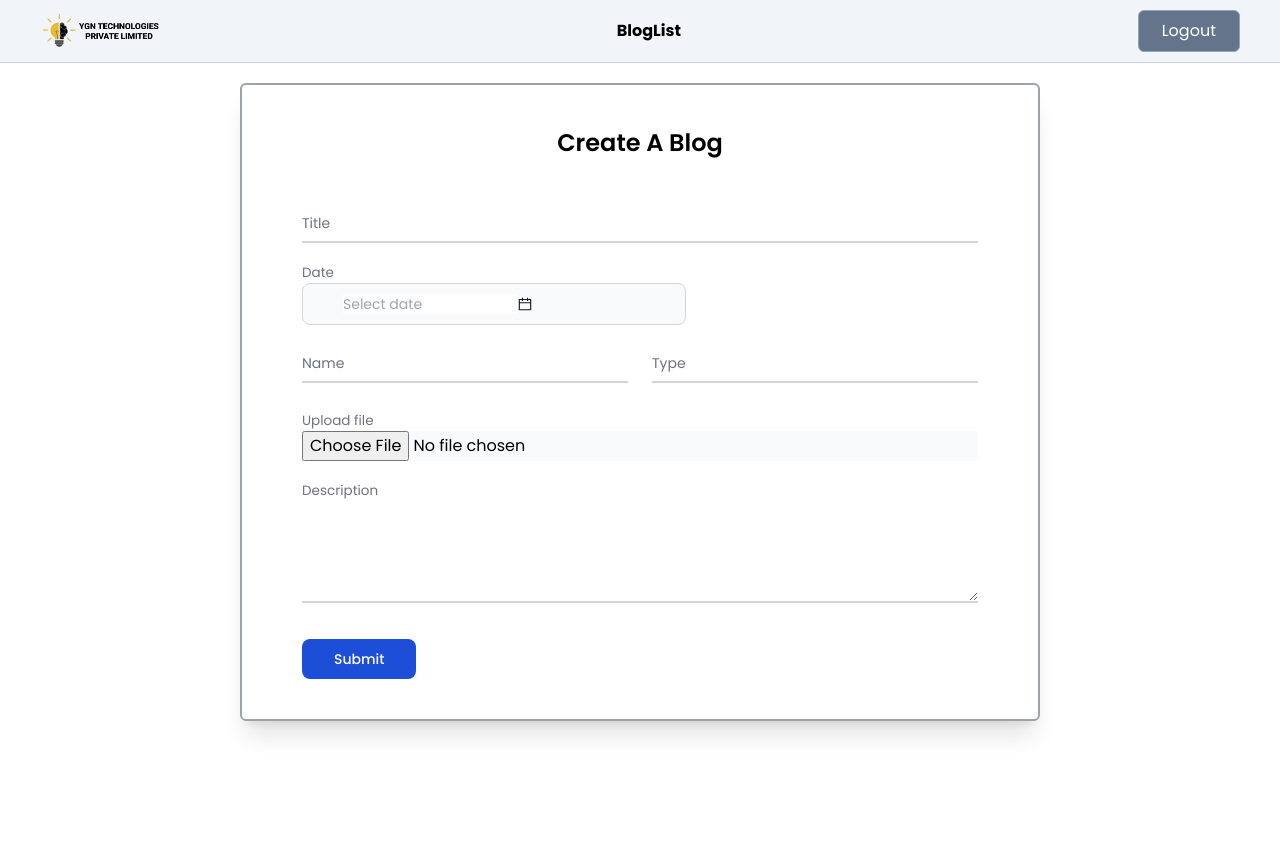
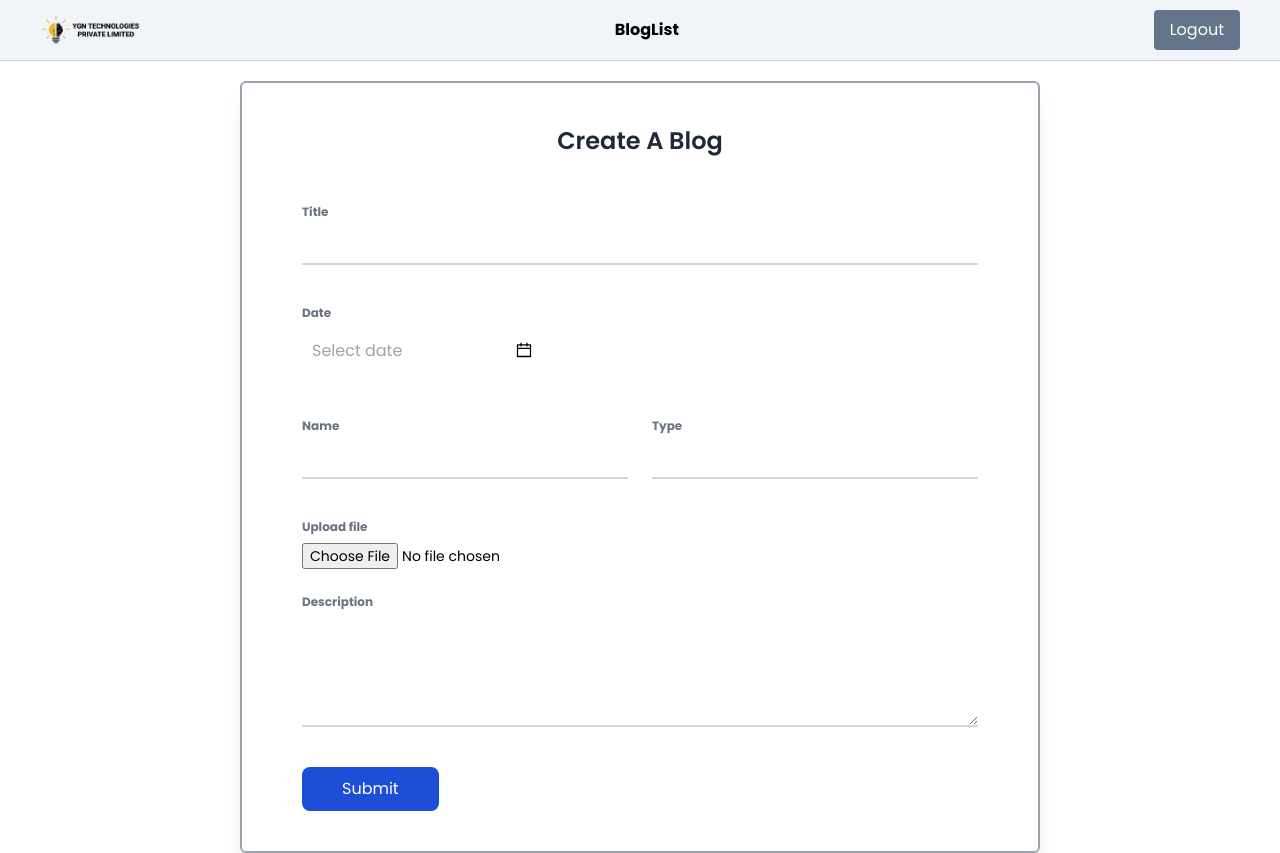
Before and after one commit to ygntechnologies/ygn-admin, a React (Create React App) app: page / in a window 1280 px wide. Before the commit the page ends 800 px from the top, so only its background shows below. Built offline with nearby package versions, Linux system fonts and the light colour scheme; sample sign-in values are in the browser's storage.

Commit message:
Update Home.jsx

```diff
--- a/src/homepage/Home.jsx
+++ b/src/homepage/Home.jsx
@@ -1,13 +1,15 @@
 import React, { useEffect, useState } from "react";
-import { useNavigate } from "react-router-dom";
+import { useNavigate, useParams } from "react-router-dom";
 import ygn_logo from "../image/ygn.jpg";
 import { baseURL } from "../constant";
 import { DatePicker } from "antd";
-import { useParams } from "react-router-dom";
+import dayjs from "dayjs";
 
 const Home = () => {
-  const [base64Image, setBase64Image] = useState(null);
+  const [base64Image, setBase64Image] = useState(null); // This holds the Cloud URL or Base64 for preview
   const [errorMsg, setErrorMsg] = useState(null);
+  const [isImageProcessing, setIsImageProcessing] = useState(false);
+
   const [formData, setFormData] = useState({
     title: "",
     name: "",
@@ -16,26 +18,46 @@ const Home = () => {
     image: "",
     date: "",
   });
+
   const isLoggedIn = localStorage.getItem("isLoggedIn");
   const navigate = useNavigate();
   const { id } = useParams();
 
+  // 1. Fetch Blog Data for Editing
   const getDataById = async () => {
     try {
+      setErrorMsg(null);
       const response = await fetch(`${baseURL}/get-blog-details?_id=${id}`);
-      if (!response.ok) {
-        throw new Error("Failed to fetch data");
+      if (!response.ok) throw new Error("Failed to fetch data");
+      const responseData = await response.json();
+
+      const data = responseData?.data || {};
+
+      setFormData({
+        title: data.title || "",
+        name: data.name || "",
+        type: data.type || "",
+        description: data.description || "",
+        image: data.image || "",
+        date: data.date || "",
+      });
+
+      // Show existing image (Base64 or URL) in preview
+      if (data.image) {
+        setBase64Image(data.image);
       }
-      const responseData = await response.json();
-      setFormData(responseData?.data);
     } catch (error) {
-      setErrorMsg(error);
+      setErrorMsg("Failed to fetch blog details.");
+      console.error(error);
     }
   };
 
   useEffect(() => {
     if (id) {
       getDataById();
+    } else {
+      setFormData({ title: "", name: "", type: "", description: "", image: "", date: "" });
+      setBase64Image(null);
     }
   }, [id]);
 
@@ -43,234 +65,160 @@ const Home = () => {
     if (isLoggedIn !== "true") {
       navigate("/login");
     }
-  }, [isLoggedIn]);
+  }, [isLoggedIn, navigate]);
 
-  const handleImageChange = (event) => {
+  // 2. ✅ Direct Cloudinary Upload Logic
+  const handleImageChange = async (event) => {
     const file = event.target.files[0];
-    const reader = new FileReader();
+    if (!file) return;
 
-    reader.onloadend = () => {
-      const base64String = reader.result;
-      setFormData((prevData) => ({
-        ...prevData,
-        image: base64String,
-      }));
-      setBase64Image(base64String);
-    };
+    setErrorMsg(null);
+    setIsImageProcessing(true);
 
-    if (file) {
-      reader.readAsDataURL(file);
+    // Prepare Cloudinary Payload
+    const data = new FormData();
+    data.append("file", file);
+    data.append("upload_preset", "ygntechnologies"); //
+    data.append("cloud_name", "dovwuouwx");          //
+    data.append("folder", "ygntechnologies.com");
+
+    try {
+      // POST directly to Cloudinary
+      const resp = await fetch(`https://api.cloudinary.com/v1_1/dovwuouwx/image/upload`, {
+        method: "POST",
+        body: data,
+      });
+
+      const fileData = await resp.json();
+
+      if (fileData.secure_url) {
+        const imageUrl = fileData.secure_url;
+        // Update preview UI
+        setBase64Image(imageUrl);
+        // ✅ Update formData with the URL instead of heavy Base64
+        setFormData((prev) => ({
+          ...prev,
+          image: imageUrl
+        }));
+      } else {
+        throw new Error("Cloudinary upload failed");
+      }
+    } catch (err) {
+      console.error("Cloudinary Error:", err);
+      setErrorMsg("Image upload failed. Check your Cloudinary settings.");
+    } finally {
+      setIsImageProcessing(false);
     }
   };
 
   const handleChange = (e) => {
     const { name, value } = e.target;
-    if (name !== "image") {
-      setFormData((prevData) => ({
-        ...prevData,
-        [name]: value,
-      }));
-    }
+    setFormData((prev) => ({
+      ...prev,
+      [name]: value,
+    }));
   };
 
-  const handleDateChange = (dateString) => {
-    setFormData((prevData) => ({
-      ...prevData,
+  const handleDateChange = (date, dateString) => {
+    setFormData((prev) => ({
+      ...prev,
       date: dateString,
     }));
   };
 
+  // 3. Submit Final Data to your Backend
   const handleSubmit = (e) => {
     e.preventDefault();
     setErrorMsg(null);
-    const options = {
+
+    if (isImageProcessing) {
+      setErrorMsg("Please wait: image is still uploading to cloud.");
+      return;
+    }
+
+    const url = id ? `${baseURL}/edit-blog/${id}` : `${baseURL}/create-blog`;
+
+    fetch(url, {
       method: "POST",
-      headers: {
-        "Content-Type": "application/json",
-      },
+      headers: { "Content-Type": "application/json" },
       body: JSON.stringify(formData),
-    };
-    const url = id ? `${baseURL}/edit-blog/${id}` : `${baseURL}/create-blog`; // Adjust the URL based on the presence of ID
-    fetch(url, options)
+    })
       .then((response) => {
-        if (!response.ok) {
-          setErrorMsg("Something Went Wrong!");
-          throw new Error("Network response was not ok");
-        }
+        if (!response.ok) throw new Error("Server failed to save the blog.");
         return response.json();
       })
       .then(() => {
-        setFormData({
-          title: "",
-          name: "",
-          type: "",
-          description: "",
-          image: "",
-          date: "",
-        });
-        setBase64Image(null);
-        navigate("/blog-list")
+        navigate("/blog-list");
       })
       .catch((error) => {
-        setErrorMsg("Something Went Wrong!");
-        console.error("There was a problem with the fetch operation:", error);
+        console.error("Fetch error:", error);
+        setErrorMsg("Failed to save data. Payload might be too large or server down.");
       });
   };
 
   return (
     <>
       <div className="flex relative justify-between py-[10px] items-center px-[40px] bg-slate-100 border-b border-slate-300 mb-5">
-        <img
-          src={ygn_logo}
-          alt="YGN"
-          className="mix-blend-multiply"
-          style={{ width: "10%" }}
-        />
-        <div
-          onClick={() => navigate("/blog-list")}
-          style={{ cursor: "pointer" }}
-        >
-          <b>BlogList</b>
+        <img src={ygn_logo} alt="YGN" className="mix-blend-multiply w-[100px]" />
+        <div onClick={() => navigate("/blog-list")} className="cursor-pointer font-bold">BlogList</div>
+        <div onClick={() => { localStorage.removeItem("isLoggedIn"); window.location.reload(); }} className="px-4 py-2 bg-slate-500 text-white rounded cursor-pointer">Logout</div>
+      </div>
+
+      <form className="shadow-xl max-w-[800px] w-full mx-auto px-[60px] py-[40px] border-[2px] border-gray-400 rounded-md" onSubmit={handleSubmit}>
+        <h1 className="text-[24px] text-center pb-10 font-semibold text-gray-800">
+          {id ? "Update Blog" : "Create A Blog"}
+        </h1>
+
+        <div className="relative z-0 w-full mb-10 group border-b-2 border-gray-300">
+          <label className="text-xs text-gray-500 font-bold">Title</label>
+          <input type="text" name="title" className="block w-full py-2 outline-none" onChange={handleChange} required value={formData.title} />
         </div>
-        <div
-          onClick={() => {
-            localStorage.removeItem("isLoggedIn");
-            window.location.reload();
-          }}
-          className="px-[23px] py-[8px] border-slate-400 border rounded-md cursor-pointer bg-slate-500 text-white"
-        >
-          Logout
+
+        <div className="relative max-w-sm mb-10">
+          <label className="text-xs text-gray-500 font-bold block mb-2">Date</label>
+          <DatePicker
+            className="w-full p-2.5"
+            placeholder="Select date"
+            value={formData.date ? dayjs(formData.date) : null}
+            onChange={handleDateChange}
+          />
+          {formData.date && <div className="text-xs text-gray-400 mt-2">Saved: {formData.date}</div>}
         </div>
-      </div>
-      <form
-        className="shadow-xl max-w-[800px] w-full mx-auto px-[60px] py-[40px] border-[2px] border-gray-400 rounded-md"
-        onSubmit={handleSubmit}
-      >
-        <h1
-          style={{
-            fontSize: "24px",
-            textAlign: "center",
-            paddingBottom: "40px",
-            fontWeight: "600",
-          }}
-        >
-          Create A Blog
-        </h1>
-        <div className="relative z-0 w-full mb-10 group">
-          <input
-            type="text"
-            name="title"
-            id="title"
-            className="block py-2.5 px-0 w-full text-sm text-gray-900 bg-transparent border-0 border-b-2 border-gray-300 appearance-none dark:text-white dark:border-gray-600 dark:focus:border-blue-500 focus:outline-none focus:ring-0 focus:border-blue-600 peer"
-            placeholder=" "
-            onChange={handleChange}
-            required
-            value={formData.title}
-          />
-          <label
-            for="title"
-            className="peer-focus:font-medium absolute text-sm text-gray-500 dark:text-gray-400 duration-300 transform -translate-y-6 scale-75 top-3 -z-10 origin-[0] peer-focus:start-0 rtl:peer-focus:translate-x-1/4 rtl:peer-focus:left-auto peer-focus:text-blue-600 peer-focus:dark:text-blue-500 peer-placeholder-shown:scale-100 peer-placeholder-shown:translate-y-0 peer-focus:scale-75 peer-focus:-translate-y-6"
-          >
-            Title
-          </label>
-        </div>
-        <div className="relative max-w-sm my-4">
-          <label
-            for="date"
-            className="peer-focus:font-medium absolute text-[18px] text-gray-500 dark:text-gray-400 duration-300 transform -translate-y-6 scale-75 top-0 -z-10 origin-[0] peer-focus:start-0 rtl:peer-focus:translate-x-1/4 peer-focus:text-blue-600 peer-focus:dark:text-blue-500 peer-placeholder-shown:scale-100 peer-placeholder-shown:translate-y-0 peer-focus:scale-75 peer-focus:-translate-y-6"
-          >
-            Date
-          </label>
-          <DatePicker
-            className="bg-gray-50 border border-gray-300 text-gray-900 text-sm rounded-lg focus:ring-blue-500 focus:border-blue-500 block w-full ps-10 p-2.5 dark:bg-gray-700 dark:border-gray-600 dark:placeholder-gray-400 dark:text-white dark:focus:ring-blue-500 dark:focus:border-blue-500"
-            placeholder="Select date" // Placeholder text
-            onChange={(date, dateString) => handleDateChange(date, dateString)} // Handle date change
-          />
-        </div>
-        <div className="grid md:grid-cols-2 md:gap-6">
-          <div className="relative z-0 w-full mb-7 group">
-            <input
-              type="text"
-              name="name"
-              id="name"
-              className="block py-2.5 px-0 w-full text-sm text-gray-900 bg-transparent border-0 border-b-2 border-gray-300 appearance-none dark:text-white dark:border-gray-600 dark:focus:border-blue-500 focus:outline-none focus:ring-0 focus:border-blue-600 peer"
-              placeholder=" "
-              onChange={handleChange}
-              required
-              value={formData.name}
-            />
-            <label
-              for="Name"
-              className="peer-focus:font-medium absolute text-sm text-gray-500 dark:text-gray-400 duration-300 transform -translate-y-6 scale-75 top-3 -z-10 origin-[0] peer-focus:start-0 rtl:peer-focus:translate-x-1/4 peer-focus:text-blue-600 peer-focus:dark:text-blue-500 peer-placeholder-shown:scale-100 peer-placeholder-shown:translate-y-0 peer-focus:scale-75 peer-focus:-translate-y-6"
-            >
-              Name
-            </label>
+
+        <div className="grid md:grid-cols-2 md:gap-6 mb-10">
+          <div className="border-b-2 border-gray-300">
+            <label className="text-xs text-gray-500 font-bold">Name</label>
+            <input type="text" name="name" className="w-full py-2 outline-none" onChange={handleChange} required value={formData.name} />
           </div>
-          <div className="relative z-0 w-full mb-7 group">
-            <input
-              type="text"
-              name="type"
-              id="type"
-              className="block py-2.5 px-0 w-full text-sm text-gray-900 bg-transparent border-0 border-b-2 border-gray-300 appearance-none dark:text-white dark:border-gray-600 dark:focus:border-blue-500 focus:outline-none focus:ring-0 focus:border-blue-600 peer"
-              placeholder=" "
-              onChange={handleChange}
-              required
-              value={formData.type}
-            />
-            <label
-              for="type"
-              className="peer-focus:font-medium absolute text-sm text-gray-500 dark:text-gray-400 duration-300 transform -translate-y-6 scale-75 top-3 -z-10 origin-[0] peer-focus:start-0 rtl:peer-focus:translate-x-1/4 peer-focus:text-blue-600 peer-focus:dark:text-blue-500 peer-placeholder-shown:scale-100 peer-placeholder-shown:translate-y-0 peer-focus:scale-75 peer-focus:-translate-y-6"
-            >
-              Type
-            </label>
+          <div className="border-b-2 border-gray-300">
+            <label className="text-xs text-gray-500 font-bold">Type</label>
+            <input type="text" name="type" className="w-full py-2 outline-none" onChange={handleChange} required value={formData.type} />
           </div>
         </div>
-        <div className="flex flex-col mb-10 relative mt-5">
-          <label
-            className="peer-focus:font-medium absolute text-[18px] text-gray-500 dark:text-gray-400 duration-300 transform -translate-y-6 scale-75 top-0 -z-10 origin-[0] peer-focus:start-0 rtl:peer-focus:translate-x-1/4 peer-focus:text-blue-600 peer-focus:dark:text-blue-500 peer-placeholder-shown:scale-100 peer-placeholder-shown:translate-y-0 peer-focus:scale-75 peer-focus:-translate-y-6"
-            for="image"
-          >
-            Upload file
-          </label>
-          <input
-            name="image"
-            onChange={handleImageChange}
-            className="block cursor-pointer bg-gray-50 dark:text-gray-400 focus:outline-none dark:bg-gray-700 dark:border-gray-600 dark:placeholder-gray-400"
-            aria-describedby="image"
-            id="image"
-            type="file"
-          />
+
+        <div className="mb-5">
+          <label className="text-xs text-gray-500 font-bold block mb-2">Upload file</label>
+          <input type="file" accept="image/*" onChange={handleImageChange} className="text-sm" />
+          {isImageProcessing && <div className="text-blue-600 text-xs mt-1 font-bold italic">Uploading to Cloudinary...</div>}
         </div>
+
+        {/* ✅ WORKING IMAGE PREVIEW (Shows Cloud URL or Base64) */}
         {base64Image && (
-          <img
-            src={base64Image}
-            alt="Uploaded"
-            className="max-w-full h-[80px] mt-4 mb-8"
-          />
+          <div className="mb-8 border p-1 inline-block bg-white shadow-sm">
+            <img src={base64Image} alt="Preview" className="h-[100px] w-auto rounded" style={{ objectFit: "cover" }} />
+          </div>
         )}
-        <div className="relative z-0 w-full mb-5 group">
-          <textarea
-            id="description"
-            name="description"
-            rows="4"
-            value={formData.description}
-            onChange={handleChange}
-            className="block py-2.5 px-0 w-full text-sm text-gray-900 bg-transparent border-0 border-b-2 border-gray-300 appearance-none dark:text-white dark:border-gray-600 dark:focus:border-blue-500 focus:outline-none focus:ring-0 focus:border-blue-600 peer"
-          ></textarea>
-          <label
-            for="description"
-            className="peer-focus:font-medium absolute text-[18px] text-gray-500 dark:text-gray-400 duration-300 transform -translate-y-6 scale-75 top-0 -z-10 origin-[0] peer-focus:start-0 rtl:peer-focus:translate-x-1/4 peer-focus:text-blue-600 peer-focus:dark:text-blue-500 peer-placeholder-shown:scale-100 peer-placeholder-shown:translate-y-0 peer-focus:scale-75 peer-focus:-translate-y-6"
-          >
-            Description
-          </label>
+
+        <div className="relative z-0 w-full mb-10 group border-b-2 border-gray-300">
+          <label className="text-xs text-gray-500 font-bold">Description</label>
+          <textarea name="description" rows="4" value={formData.description} onChange={handleChange} className="block w-full py-2 outline-none" required />
         </div>
-        <button
-          type="submit"
-          className="text-white mt-4 bg-blue-700 hover:bg-blue-800 focus:ring-4 focus:outline-none focus:ring-blue-300 font-medium rounded-lg text-sm w-full sm:w-auto px-8 py-2.5 text-center dark:bg-blue-600 dark:hover:bg-blue-700 dark:focus:ring-blue-800"
-        >
+
+        <button type="submit" disabled={isImageProcessing} className="bg-blue-700 text-white px-10 py-2.5 rounded-lg hover:bg-blue-800 disabled:opacity-50">
           {id ? "Update" : "Submit"}
         </button>
-        {errorMsg && <div className="text-[16px] text-red-600">{errorMsg}</div>}
+
+        {errorMsg && <div className="text-red-600 mt-4 font-bold">{errorMsg}</div>}
       </form>
     </>
   );
```
